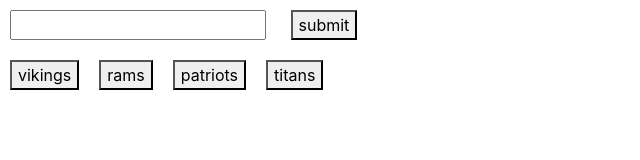
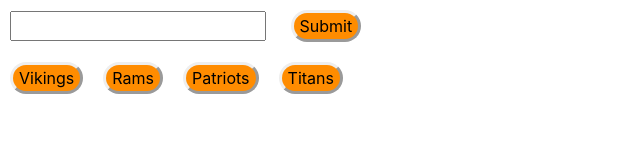
Before and after one commit to kdohmen29/giphy, a plain HTML site: page index.html in a window 1280 px wide. Shown: the whole page, without its empty margins (0-640 px from the left). Drawn offline with nearby package versions, Linux system fonts and the light colour scheme.

Commit message:
bug fixes and a little bit of styling on the buttons

```diff
--- a/assets/javascript/javascript.js
+++ b/assets/javascript/javascript.js
@@ -1,5 +1,5 @@
 
-var data = ["vikings", "rams", "patriots", "titans"]
+var data = ["Vikings", "Rams", "Patriots", "Titans"]
 addButtons();
 function addButtons() {
     $("#container").empty();
@@ -54,7 +54,7 @@ $("#add-button-form").on("submit", function(event){
     addButtons();
     $("#add-button-form")[0].reset();
 
-})
+});
 
 
 // my Giphy apikey
--- a/index.html
+++ b/index.html
@@ -2,11 +2,8 @@
 <html lang="en">
 
 <head>
-    <!-- Required meta tags -->
     <meta charset="utf-8">
     <meta name="viewport" content="width=device-width, initial-scale=1, shrink-to-fit=no">
-
-    <!-- Bootstrap CSS -->
     <link rel="stylesheet" href="https://stackpath.bootstrapcdn.com/bootstrap/4.1.3/css/bootstrap.min.css" integrity="sha384-MCw98/SFnGE8fJT3GXwEOngsV7Zt27NXFoaoApmYm81iuXoPkFOJwJ8ERdknLPMO"
         crossorigin="anonymous">
     <script src="http://code.jquery.com/jquery-3.3.1.min.js" integrity="sha256-FgpCb/KJQlLNfOu91ta32o/NMZxltwRo8QtmkMRdAu8="
@@ -20,15 +17,13 @@
 
 <body>
     <form id="add-button-form">
-        <input  id="add-button-text" type="text" required>
-        <button type="submit">submit</button>
+        <input id="add-button-text" type="text" required>
+        <button type="submit">Submit</button>
     </form>
     <div id="container"></div>
     <div id="giphys"></div>
 
-    <!-- Optional JavaScript -->
-    <!-- jQuery first, then Popper.js, then Bootstrap JS -->
-    <script type="text/javascript" src="assets/javascript/javascript.js"></script>
+    <script src="assets/javascript/javascript.js"></script>
 
 </body>
 
@@ -41,15 +36,19 @@
         grid-gap: 30px;
         margin: 30px;
     }
+
     img {
         width: 100%;
     }
+
     button {
         margin: 10px;
+        border-radius: 52px;
+        background-color: darkorange;
+        border: outset;
     }
+
     input {
         margin: 10px;
     }
-
-
 </style>
```
Lines whose indentation alone changed are shown as unchanged.
